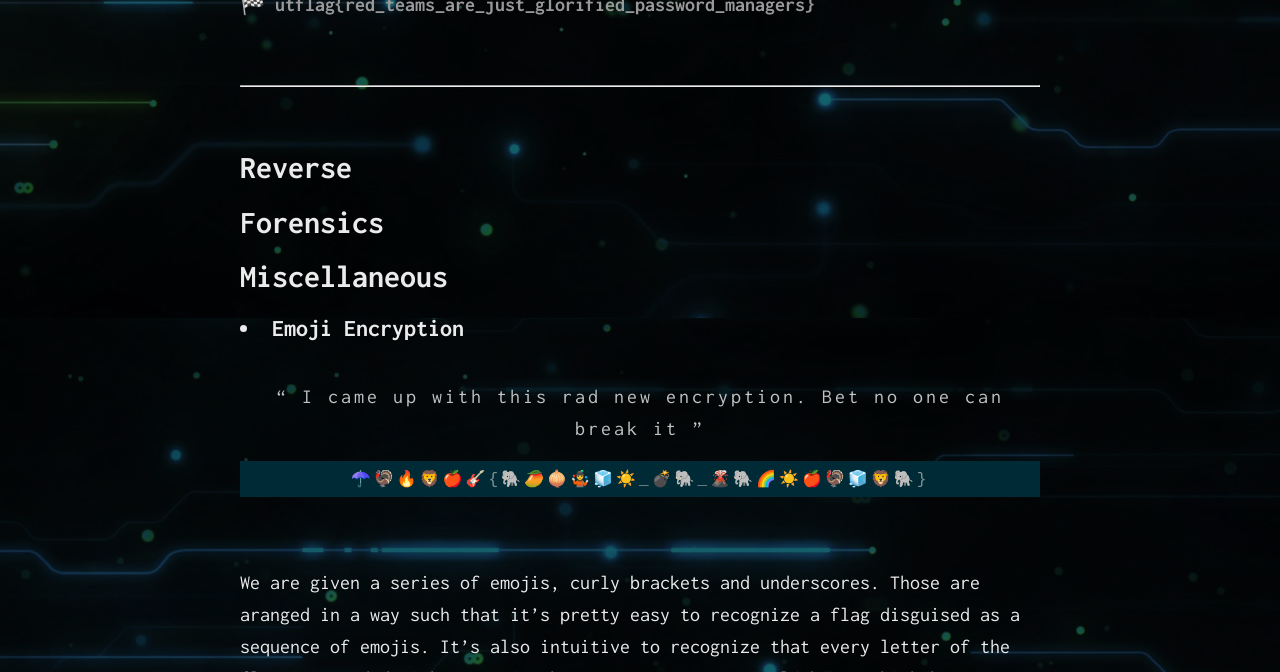
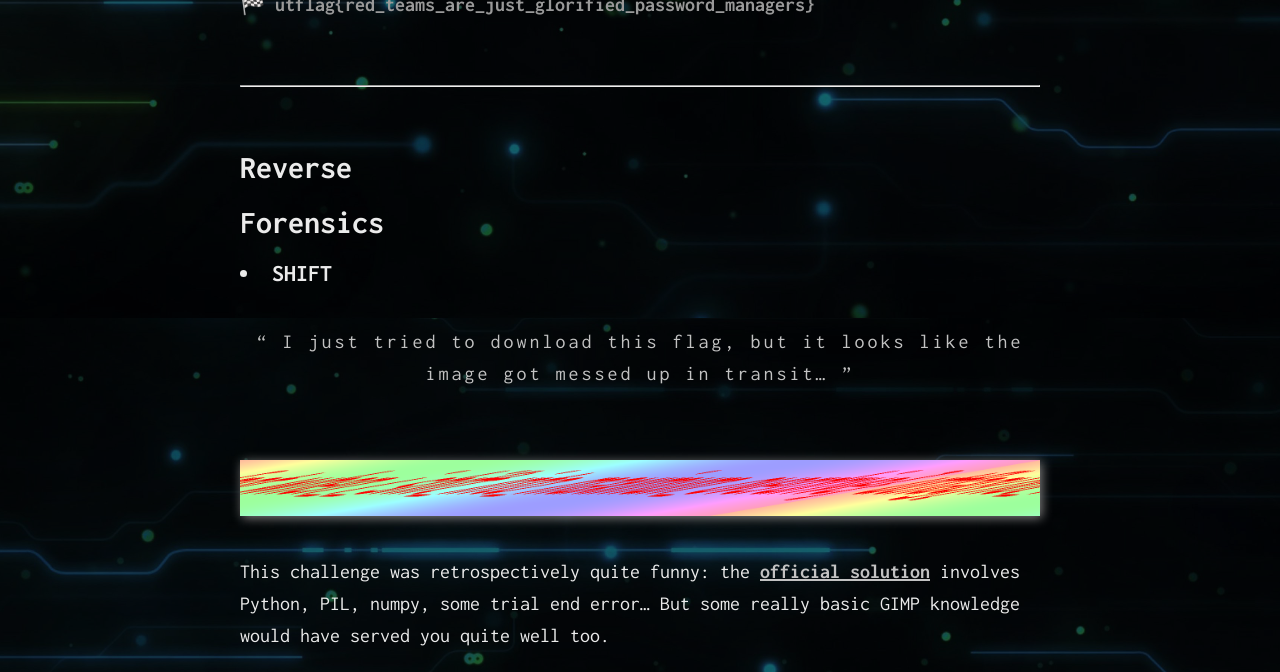
Before and after one commit to born2scan/born2scan.github.io, a Jekyll site: the page built from _posts/2021-03-15-UTCTF.md, in a window 1280 px wide and 1400 px high, scrolled down 6882 px. Shown: the top 672 px of the window. Built offline with Jekyll 4.4.1, drawn with Linux system fonts in a browser that asks for light colours; some of the changed text lies outside the part shown; grey boxes are pictures that could not be loaded.

Commit message:
feat: forensics

```diff
--- a/_posts/2021-03-15-UTCTF.md
+++ b/_posts/2021-03-15-UTCTF.md
@@ -253,6 +253,20 @@ bob@ab405b7be269:~$ find / -type f -iname "*flag*" 2>/dev/null
 
 # Forensics
 
+## SHIFT
+
+> I just tried to download this flag, but it looks like the image got messed up in transit...
+
+![SHIFT](/assets/img/UTCTF_2021/SHIFT.png)
+
+This challenge was retrospectively quite funny: the [official solution](https://github.com/utisss/UTCTF-21/tree/8b16745892370f3e683f8f6189f436672dd626e7/forensics-shifted-image) involves Python, PIL, numpy, some trial end error... But some really basic GIMP knowledge would have served you quite well too.
+
+{% video /assets/img/UTCTF_2021/SHIFT.webm 720 480 %}
+
+🏁 __utflag{not_when_i_shift_into_maximum_overdrive}__{:.spoiler}
+
+---
+
 # Miscellaneous
 
 ## Emoji Encryption
```
Also changed, not shown: assets/img/UTCTF_2021/SHIFT.png (added), 1 other file.
